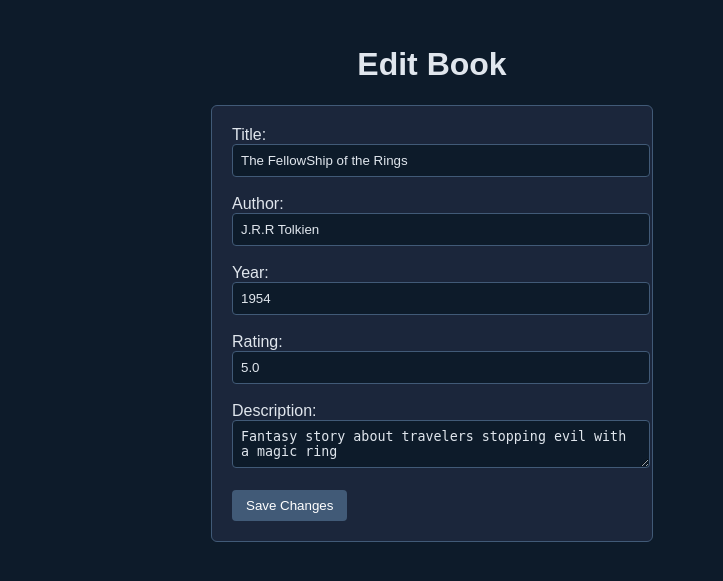
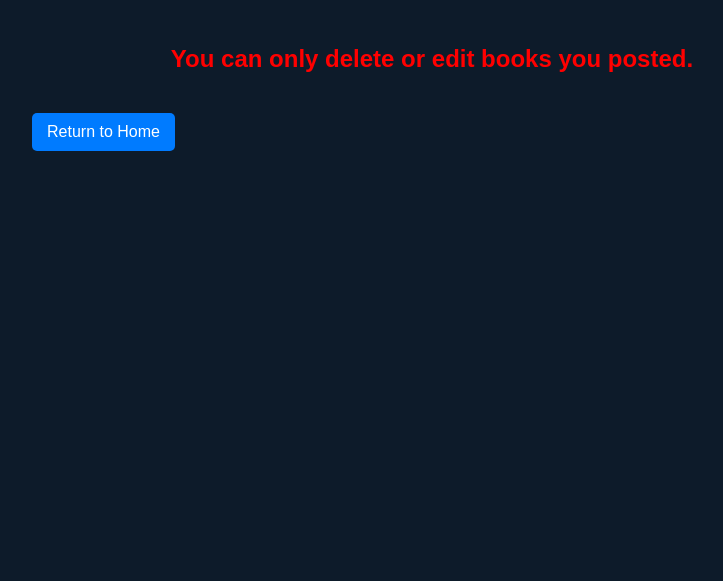
Before and after one commit to RajPatel514/CPAN-214-Final-Project, a Django app: page /edit/4/ in a window 1280 px wide. Shown: the part 62-643 px from the top of the page, without its empty margins (208-931 px from the left). Run offline with Django 5.2, Linux system fonts and the light colour scheme; a user stored in the database is signed in; data comes from the database, SQL or seed files in the repository; both versions use the stored data as it was after the commit.

Commit message:
user can only edit books they post

```diff
--- a/bookstore/books/templates/books/forbidden.html
+++ b/bookstore/books/templates/books/forbidden.html
@@ -3,7 +3,7 @@
 {% block title %}Access Denied{% endblock %}
 
 {% block content %}
-<h2 style="color: red;">You can only delete books you posted.</h2>
+<h2 style="color: red;">You can only delete or edit books you posted.</h2>
 
 <a href="/"
    style="display:inline-block;
--- a/bookstore/books/views.py
+++ b/bookstore/books/views.py
@@ -30,9 +30,9 @@
 def edit_book(request, id):
     book = Book.objects.get(id=id)
 
-    if book.posted_by is None:
-        book.posted_by = request.user
-        book.save()
+    #if book.posted_by is None:
+        #book.posted_by = request.user
+        #book.save()
 
     if book.posted_by != request.user:
         return render(request, 'books/forbidden.html')
```
Also changed, not shown: bookstore/db.sqlite3.
